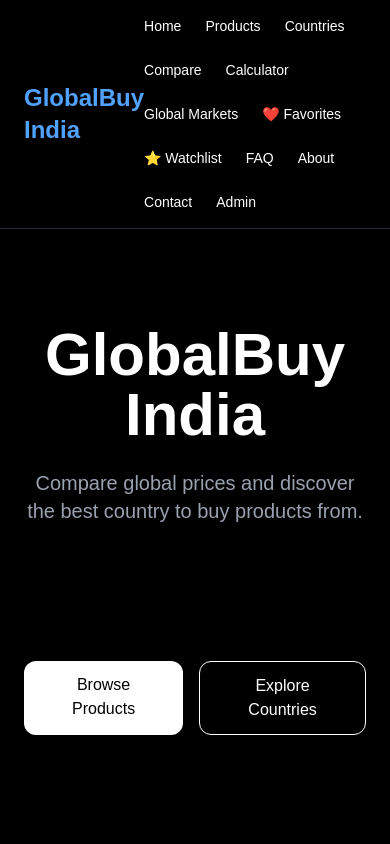
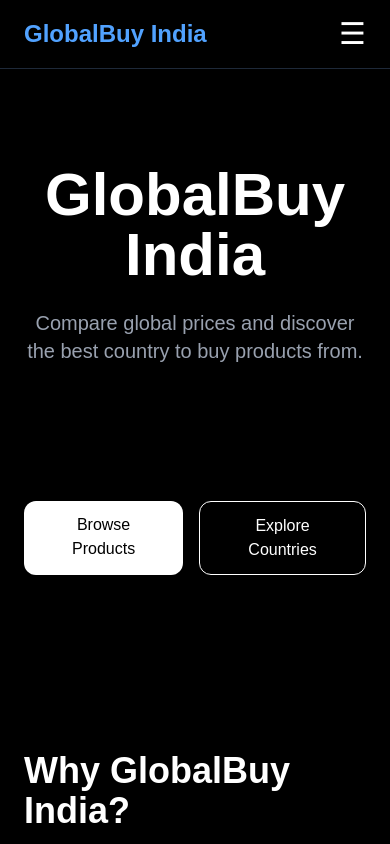
Before and after one commit to MuraliManavi/globalbuy-india, a Next.js app: page / in a window 390 px wide. Shown: the top 844 px of the page. Built offline with nearby package versions, Linux system fonts and the light colour scheme.

Commit message:
Added responsive mobile navbar

```diff
--- a/app/components/Navbar.tsx
+++ b/app/components/Navbar.tsx
@@ -1,10 +1,30 @@
+"use client";
+
 import Link from "next/link";
+import { useState } from "react";
 
 export default function Navbar() {
+  const [menuOpen, setMenuOpen] = useState(false);
+
+  const navLinks = [
+    { name: "Home", href: "/" },
+    { name: "Products", href: "/products" },
+    { name: "Countries", href: "/countries" },
+    { name: "Compare", href: "/compare" },
+    { name: "Calculator", href: "/calculator" },
+    { name: "Global Markets", href: "/global-markets" },
+    { name: "❤️ Favorites", href: "/favorites" },
+    { name: "⭐ Watchlist", href: "/watchlist" },
+    { name: "FAQ", href: "/faq" },
+    { name: "About", href: "/about" },
+    { name: "Contact", href: "/contact" },
+    { name: "Admin", href: "/admin" },
+  ];
+
   return (
     <nav className="bg-black text-white border-b border-gray-800 sticky top-0 z-50">
 
-      <div className="max-w-7xl mx-auto px-6 py-4 flex justify-between items-center">
+      <div className="max-w-7xl mx-auto px-6 py-4 flex items-center justify-between">
 
         <Link
           href="/"
@@ -13,95 +33,53 @@ export default function Navbar() {
           GlobalBuy India
         </Link>
 
-        <div className="flex flex-wrap gap-6 text-sm md:text-base">
+        {/* Desktop Menu */}
+        <div className="hidden lg:flex gap-6 text-sm">
+          {navLinks.map((link) => (
+            <Link
+              key={link.href}
+              href={link.href}
+              className="hover:text-blue-400 transition"
+            >
+              {link.name}
+            </Link>
+          ))}
+        </div>
 
-          <Link
-            href="/"
-            className="hover:text-blue-400 transition"
-          >
-            Home
-          </Link>
+        {/* Mobile Hamburger */}
+        <button
+          onClick={() => setMenuOpen(!menuOpen)}
+          className="lg:hidden text-3xl"
+        >
+          ☰
+        </button>
 
-          <Link
-            href="/products"
-            className="hover:text-blue-400 transition"
-          >
-            Products
-          </Link>
+      </div>
 
-          <Link
-            href="/countries"
-            className="hover:text-blue-400 transition"
-          >
-            Countries
-          </Link>
+      {/* Mobile Menu */}
+      {menuOpen && (
+        <div className="lg:hidden border-t border-gray-800 bg-black">
 
-          <Link
-            href="/compare"
-            className="hover:text-blue-400 transition"
-          >
-            Compare
-          </Link>
-
-          <Link
-            href="/calculator"
-            className="hover:text-blue-400 transition"
-          >
-            Calculator
-          </Link>
-
-          <Link
-            href="/global-markets"
-            className="hover:text-blue-400 transition"
-          >
-            Global Markets
-          </Link>
-
-          <Link
-            href="/favorites"
-            className="hover:text-red-400 transition"
-          >
-            ❤️ Favorites
-          </Link>
-
-          <Link
-            href="/watchlist"
-            className="hover:text-yellow-400 transition"
-          >
-            ⭐ Watchlist
-          </Link>
-
-          <Link
-            href="/faq"
-            className="hover:text-blue-400 transition"
-          >
-            FAQ
-          </Link>
-
-          <Link
-            href="/about"
-            className="hover:text-blue-400 transition"
-          >
-            About
-          </Link>
-
-          <Link
-            href="/contact"
-            className="hover:text-blue-400 transition"
-          >
-            Contact
-          </Link>
-
-          <Link
-            href="/admin"
-            className="hover:text-blue-400 transition"
-          >
-            Admin
-          </Link>
+          {navLinks.map((link) => (
+            <Link
+              key={link.href}
+              href={link.href}
+              onClick={() => setMenuOpen(false)}
+              className="
+                block
+                px-6
+                py-4
+                border-b
+                border-gray-800
+                hover:bg-gray-900
+              "
+            >
+              {link.name}
+            </Link>
+          ))}
 
         </div>
-
-      </div>
+      )}
 
     </nav>
   );
```
